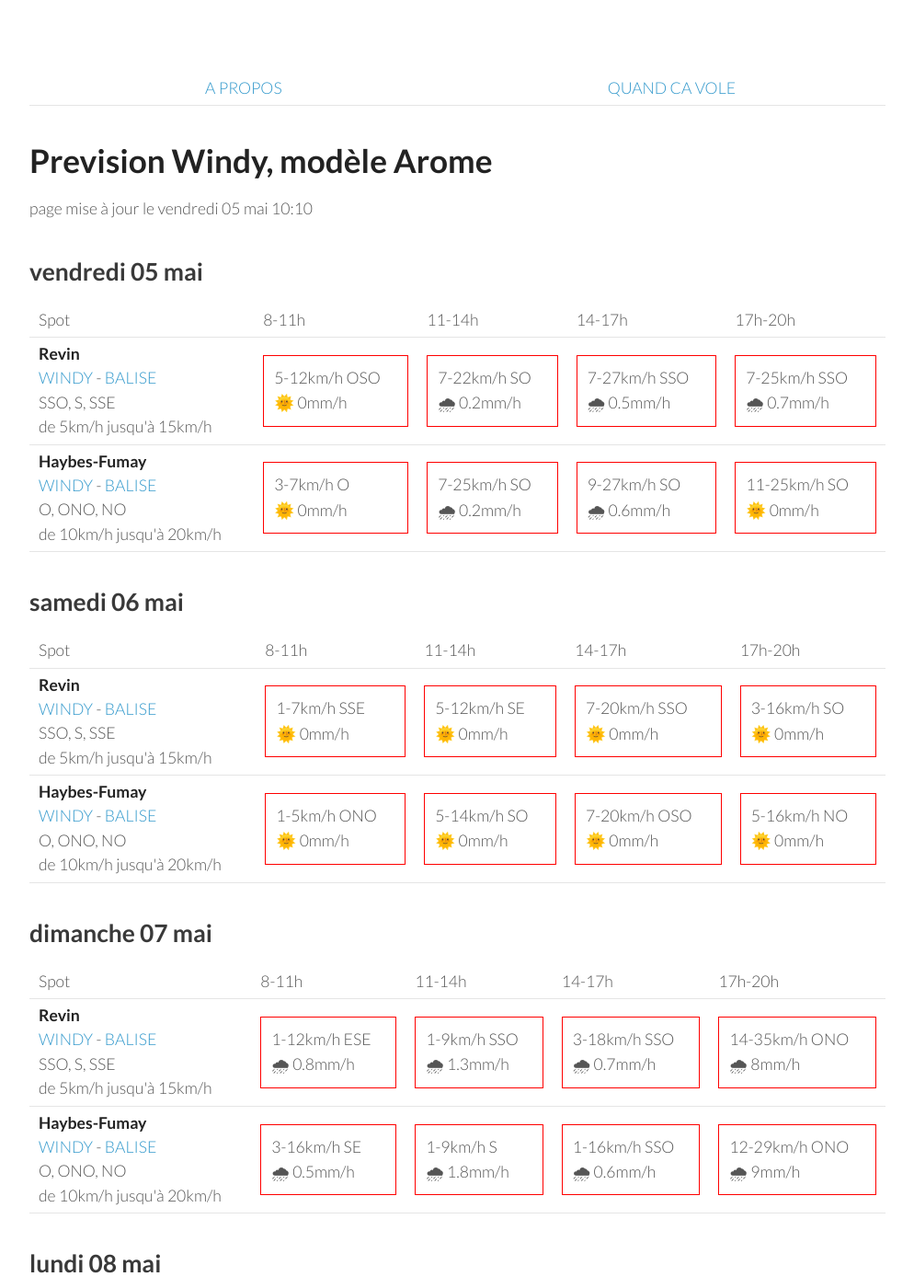
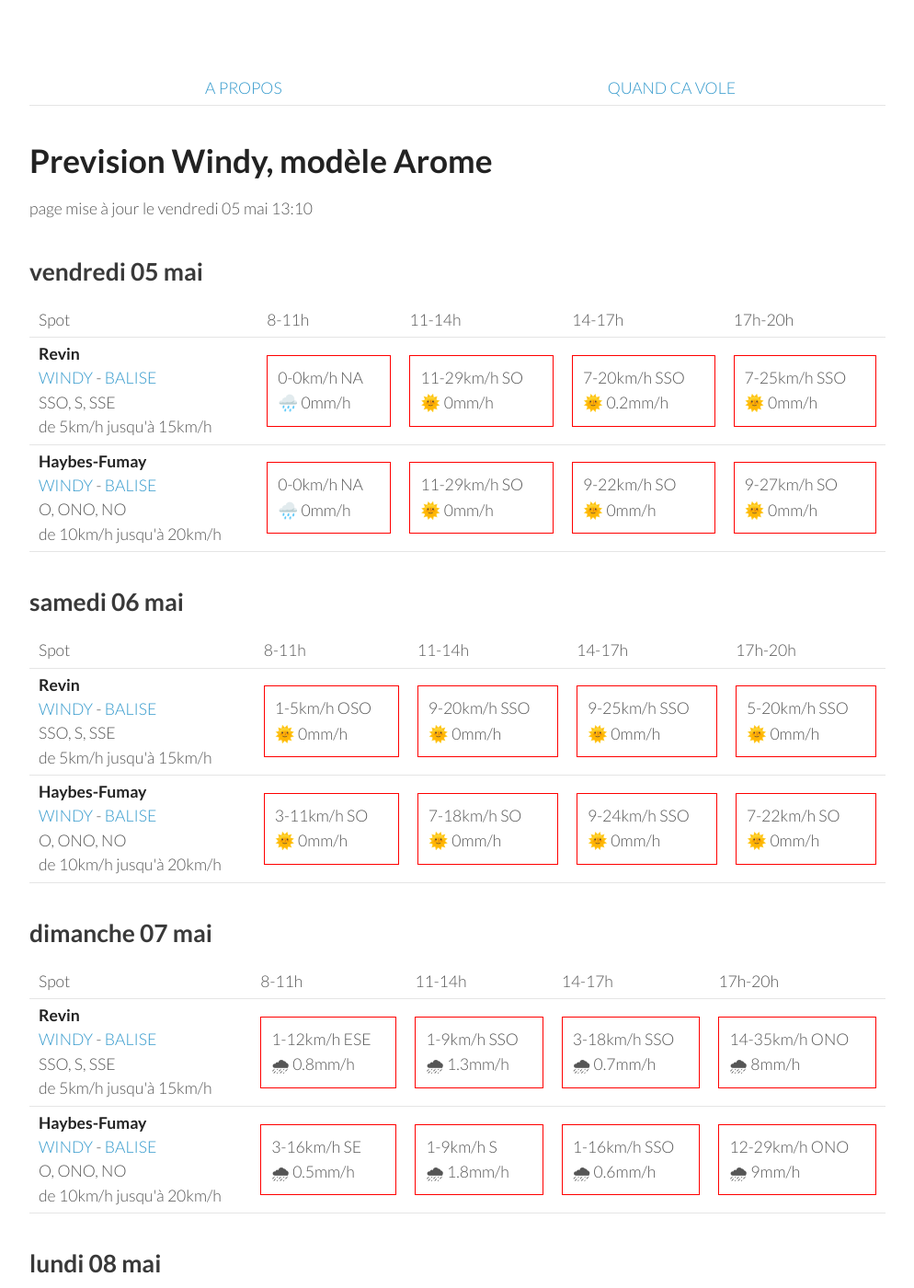
Before and after one commit to parapente-dans-le-nord/parapente-dans-le-nord.github.io, a Jekyll site: the page built from ardennes.markdown, in a window 1280 px wide and 1400 px high. Shown: the whole window at 92% size, without its empty margins (26-1020 px from the left). Built offline with Jekyll 4.4.1, drawn with Linux system fonts in a browser that asks for light colours.

Commit message:
update index.markdown

```diff
--- a/ardennes.markdown
+++ b/ardennes.markdown
@@ -7,7 +7,7 @@ title:  "Tous les spots"
 {: .links}
 
 # Prevision Windy, modèle Arome
-page mise à jour le vendredi 05 mai 10:10
+page mise à jour le vendredi 05 mai 13:10
 
 ## vendredi 05 mai
 
@@ -24,21 +24,19 @@ page mise à jour le vendredi 05 mai 10:10
 <tr>
         <td><strong>Revin</strong><br><a href="https://windy.com/49.948/4.625?49.543,4.625,8">WINDY</a> - <span class=""><a href="http://www.balisemeteo.com/balise.php?idBalise=5019">BALISE</a> </span><br> <span class="vent-favorable">SSO, S, SSE</span><br><span class="force-vent">de 5km/h jusqu'à 15km/h</span> </td>
 
-            <td><div class="not-flyable"><p>5-12km/h OSO</p><p>🌞 0mm/h</p></div></td>
-            <td><div class="not-flyable"><p>7-22km/h SO</p><p>🌧 0.2mm/h</p></div></td>
-            <td><div class="not-flyable"><p>7-27km/h SSO</p><p>🌧 0.5mm/h</p></div></td>
-            <td><div class="not-flyable"><p>7-25km/h SSO</p><p>🌧 0.7mm/h</p></div></td>
-
+            <td><div class="not-flyable"><p>0-0km/h NA</p><p>🌧️ 0mm/h</p></div></td>
+            <td><div class="not-flyable"><p>11-29km/h SO</p><p>🌞 0mm/h</p></div></td>
+            <td><div class="not-flyable"><p>7-20km/h SSO</p><p>🌞 0.2mm/h</p></div></td>
+            <td><div class="not-flyable"><p>7-25km/h SSO</p><p>🌞 0mm/h</p></div></td>
 
     </tr>
 <tr>
         <td><strong>Haybes-Fumay</strong><br><a href="https://windy.com/49.998/4.715?49.913,4.738,10">WINDY</a> - <span class=""><a href="http://www.balisemeteo.com/balise.php?idBalise=104">BALISE</a> </span><br> <span class="vent-favorable">O, ONO, NO</span><br><span class="force-vent">de 10km/h jusqu'à 20km/h</span> </td>
 
-            <td><div class="not-flyable"><p>3-7km/h O</p><p>🌞 0mm/h</p></div></td>
-            <td><div class="not-flyable"><p>7-25km/h SO</p><p>🌧 0.2mm/h</p></div></td>
-            <td><div class="not-flyable"><p>9-27km/h SO</p><p>🌧 0.6mm/h</p></div></td>
-            <td><div class="not-flyable"><p>11-25km/h SO</p><p>🌞 0mm/h</p></div></td>
-
+            <td><div class="not-flyable"><p>0-0km/h NA</p><p>🌧️ 0mm/h</p></div></td>
+            <td><div class="not-flyable"><p>11-29km/h SO</p><p>🌞 0mm/h</p></div></td>
+            <td><div class="not-flyable"><p>9-22km/h SO</p><p>🌞 0mm/h</p></div></td>
+            <td><div class="not-flyable"><p>9-27km/h SO</p><p>🌞 0mm/h</p></div></td>
 
     </tr>
 
@@ -60,20 +58,20 @@ page mise à jour le vendredi 05 mai 10:10
 <tr>
         <td><strong>Revin</strong><br><a href="https://windy.com/49.948/4.625?49.543,4.625,8">WINDY</a> - <span class=""><a href="http://www.balisemeteo.com/balise.php?idBalise=5019">BALISE</a> </span><br> <span class="vent-favorable">SSO, S, SSE</span><br><span class="force-vent">de 5km/h jusqu'à 15km/h</span> </td>
 
-            <td><div class="not-flyable"><p>1-7km/h SSE</p><p>🌞 0mm/h</p></div></td>
-            <td><div class="not-flyable"><p>5-12km/h SE</p><p>🌞 0mm/h</p></div></td>
-            <td><div class="not-flyable"><p>7-20km/h SSO</p><p>🌞 0mm/h</p></div></td>
-            <td><div class="not-flyable"><p>3-16km/h SO</p><p>🌞 0mm/h</p></div></td>
+            <td><div class="not-flyable"><p>1-5km/h OSO</p><p>🌞 0mm/h</p></div></td>
+            <td><div class="not-flyable"><p>9-20km/h SSO</p><p>🌞 0mm/h</p></div></td>
+            <td><div class="not-flyable"><p>9-25km/h SSO</p><p>🌞 0mm/h</p></div></td>
+            <td><div class="not-flyable"><p>5-20km/h SSO</p><p>🌞 0mm/h</p></div></td>
 
 
     </tr>
 <tr>
         <td><strong>Haybes-Fumay</strong><br><a href="https://windy.com/49.998/4.715?49.913,4.738,10">WINDY</a> - <span class=""><a href="http://www.balisemeteo.com/balise.php?idBalise=104">BALISE</a> </span><br> <span class="vent-favorable">O, ONO, NO</span><br><span class="force-vent">de 10km/h jusqu'à 20km/h</span> </td>
 
-            <td><div class="not-flyable"><p>1-5km/h ONO</p><p>🌞 0mm/h</p></div></td>
-            <td><div class="not-flyable"><p>5-14km/h SO</p><p>🌞 0mm/h</p></div></td>
-            <td><div class="not-flyable"><p>7-20km/h OSO</p><p>🌞 0mm/h</p></div></td>
-            <td><div class="not-flyable"><p>5-16km/h NO</p><p>🌞 0mm/h</p></div></td>
+            <td><div class="not-flyable"><p>3-11km/h SO</p><p>🌞 0mm/h</p></div></td>
+            <td><div class="not-flyable"><p>7-18km/h SO</p><p>🌞 0mm/h</p></div></td>
+            <td><div class="not-flyable"><p>9-24km/h SSO</p><p>🌞 0mm/h</p></div></td>
+            <td><div class="not-flyable"><p>7-22km/h SO</p><p>🌞 0mm/h</p></div></td>
 
 
     </tr>
```
